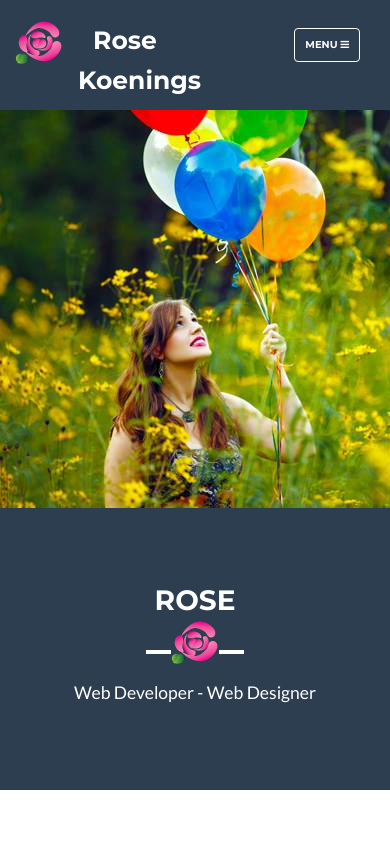
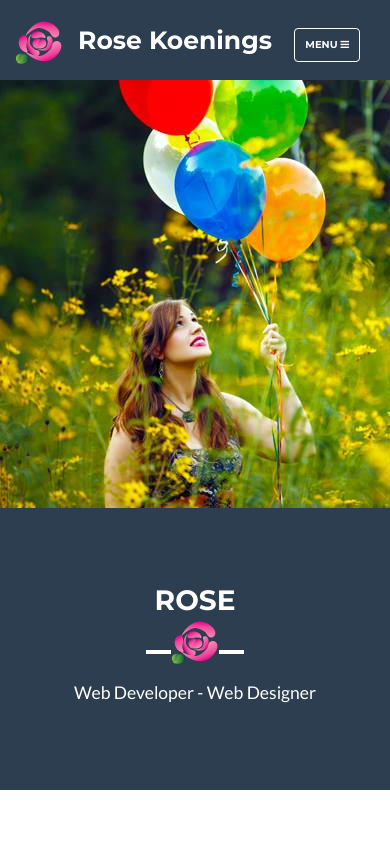
Before and after one commit to rnkings/personalPort, a website: page index.html in a window 390 px wide. Shown: the top 844 px of the page. Drawn offline with nearby package versions, Linux system fonts and the light colour scheme; a web font is replaced by a local one.

Commit message:
added a media query for the logo

```diff
--- a/css/styles.css
+++ b/css/styles.css
@@ -217,6 +217,12 @@ a, a.active, a:active, a:focus, a:hover {
     }
 }
 
+@media (max-width: 733px) {
+    .left {
+        padding-right: 0px;
+    }
+}
+
 .captionAlignLeft {
     text-align: left;
 }
```
